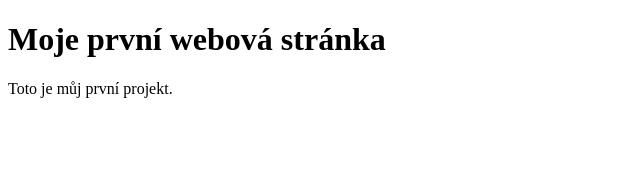
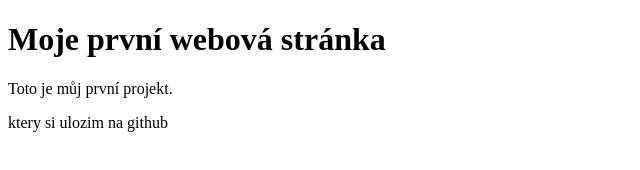
Before and after one commit to savuladenys-hash/projekt-wp, a plain HTML site: page index.html in a window 1280 px wide. Shown: the whole page, without its empty margins (0-640 px from the left). Drawn offline with Linux system fonts and the light colour scheme.

Commit message:
Uprav webu

```diff
--- a/index.html
+++ b/index.html
@@ -9,6 +9,7 @@
 
     <h1>Moje první webová stránka</h1>
     <p>Toto je můj první projekt.</p>
+    <p>ktery si ulozim na github</p>
 
 </body>
 </html>
```
